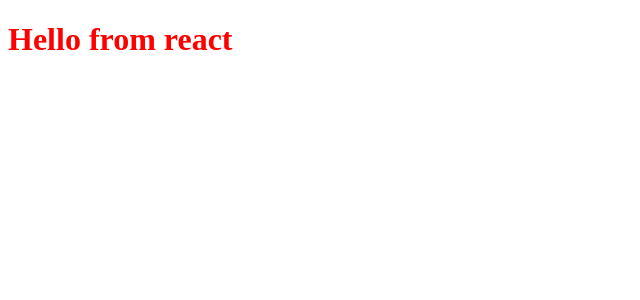
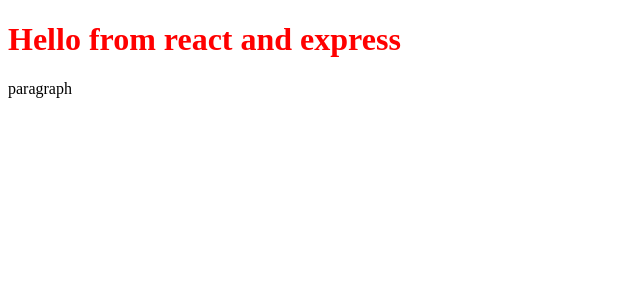
Before and after one commit to Ivailo663/ReactHeroku, a React app: page / in a window 1280 px wide. Shown: the top 300 px of the page, without its empty margins (0-640 px from the left). Built offline with nearby package versions, Linux system fonts and the light colour scheme; the HTML template or start-up script is replaced by a standard one.

Commit message:
commiting fullstack js app

```diff
--- a/package.json
+++ b/package.json
@@ -23,6 +23,7 @@
     "webpack-dev-server": "^3.10.3"
   },
   "dependencies": {
+    "express": "^4.17.1",
     "react": "^16.13.1",
     "react-dom": "^16.13.1"
   }
--- a/src/components/App.css
+++ b/src/components/App.css
@@ -1,3 +1,3 @@
-h1 {
+.header {
   color: red;
 }
--- a/src/components/App.js
+++ b/src/components/App.js
@@ -1,10 +1,12 @@
 import React, { Component } from "react";
-import "./App.css";
+import Main from "./Main";
+import s from "./App.css";
 class App extends Component {
   render() {
     return (
       <div>
-        <h1>Hello from react</h1>
+        <h1 className={s.header}>Hello from react and express</h1>
+        <Main />
       </div>
     );
   }
--- /dev/null
+++ b/src/components/Main.js
@@ -0,0 +1,7 @@
+import React from "react";
+
+const main = () => {
+  return <p className="header">paragraph</p>;
+};
+
+export default main;
```
Also changed, not shown: 2 other files (tests, documents, lock files or other folders).
